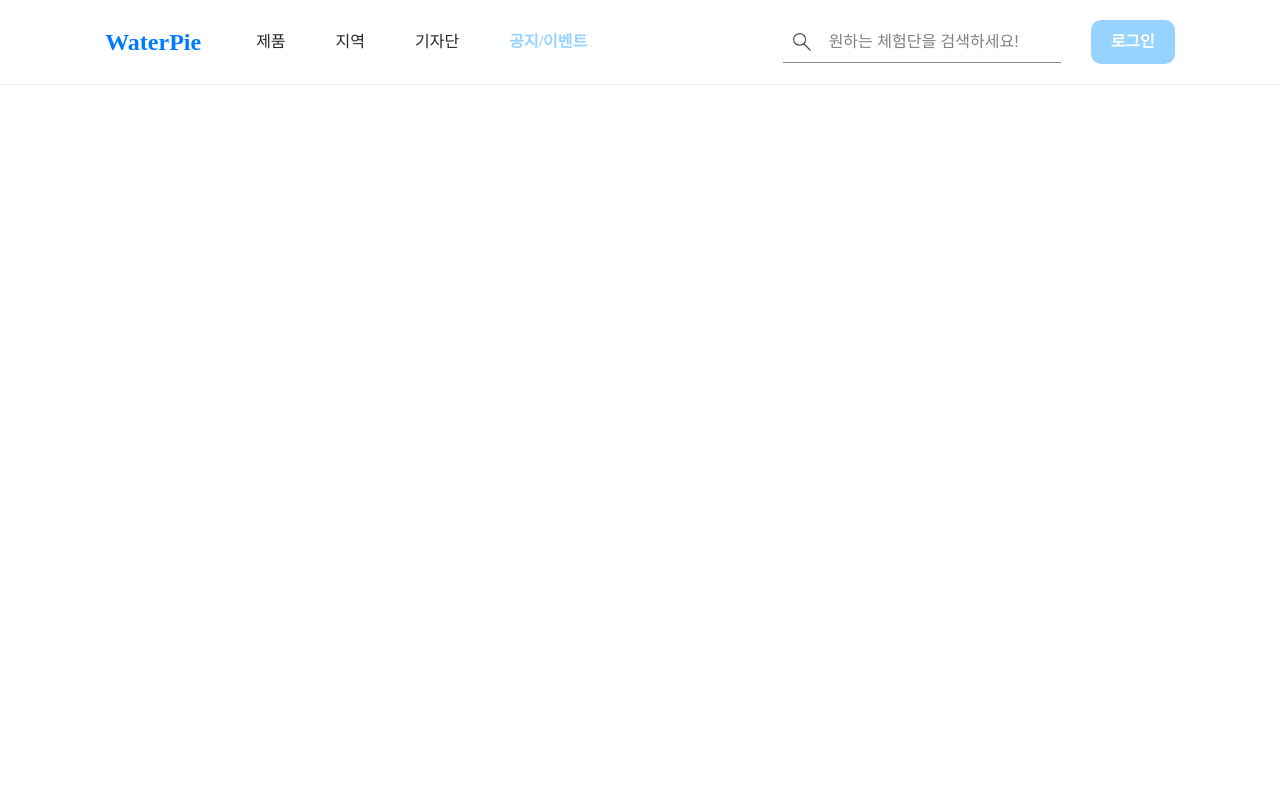
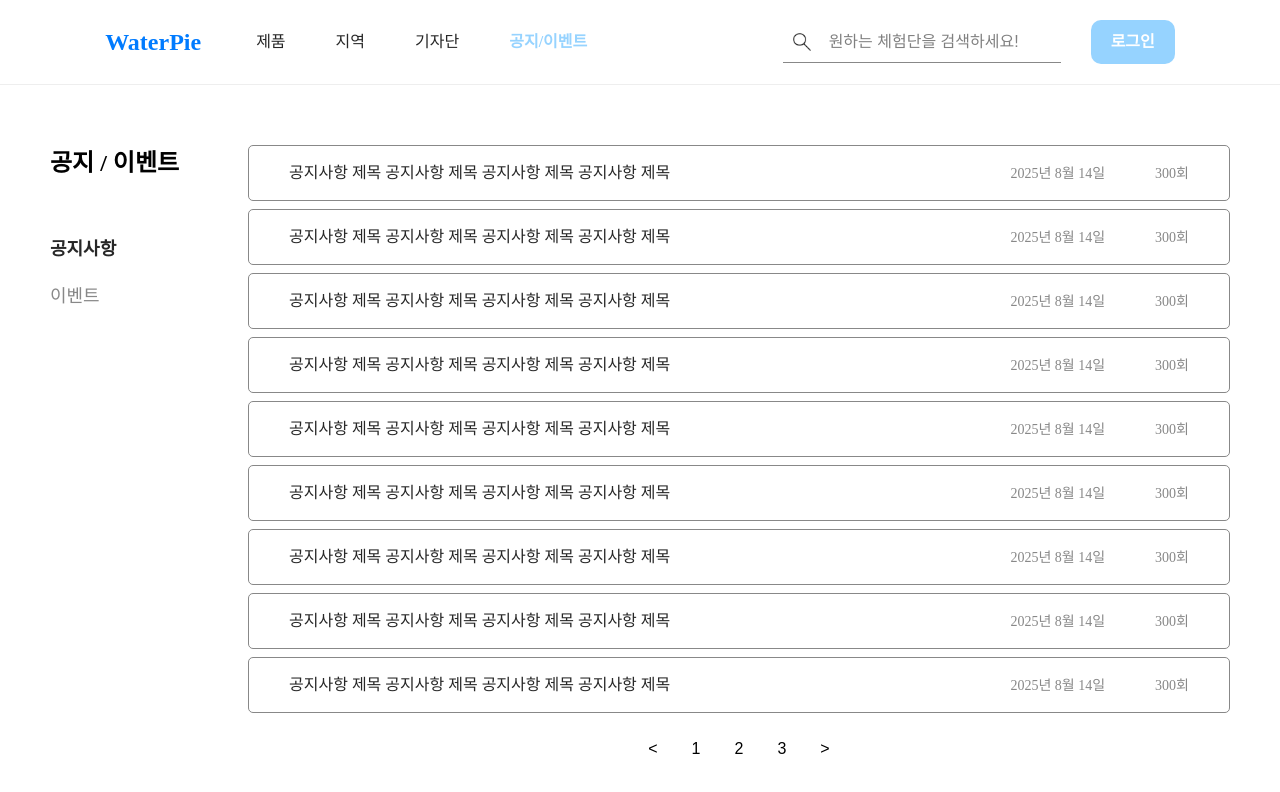
Before and after one commit to water-pie/frontend, a React (Vite) app: page /notices in a window 1280 px wide. Shown: the top 792 px of the page. Built offline with nearby package versions, Linux system fonts and the light colour scheme.

Commit message:
feat: post 디자인 퍼블리싱

```diff
--- a/src/components/Category/Categories.tsx
+++ b/src/components/Category/Categories.tsx
@@ -74,7 +74,7 @@ const Container = styled.div`
 const CategoryBox = styled.div`
   display: flex;
   gap: 10px;
-  border-bottom: 1px solid #888;
+  border-bottom: 1px solid #ddd;
 `;
 
 const TextBox = styled.div<{ selected: boolean }>`
--- /dev/null
+++ b/src/components/Layouts/PostLayout.tsx
@@ -0,0 +1,34 @@
+import { useState } from "react";
+import { Outlet } from "react-router-dom";
+import * as S from "styles/post/post";
+
+export const PostLayout = () => {
+  const [isSelect, setIsSelect] = useState<"notice" | "event">("notice");
+
+  return (
+    <S.NoticeContainer>
+      <S.LeftContent>
+        <h2>공지 / 이벤트</h2>
+        <S.ClassificationBox>
+          <S.Classification
+            to="/notices"
+            onClick={() => setIsSelect("notice")}
+            selected={isSelect == "notice"}
+          >
+            공지사항
+          </S.Classification>
+          <S.Classification
+            to="/notices"
+            onClick={() => setIsSelect("event")}
+            selected={isSelect == "event"}
+          >
+            이벤트
+          </S.Classification>
+        </S.ClassificationBox>
+      </S.LeftContent>
+      <Outlet />
+    </S.NoticeContainer>
+  )
+};
+
+export default PostLayout;
--- /dev/null
+++ b/src/components/Post/PostCard.tsx
@@ -0,0 +1,22 @@
+import * as S from "styles/post/postCard"
+
+interface Props {
+  id: number,
+  title: string,
+  createdAt: string,
+  watch: number
+}
+
+export const PostCard = ({ id, title, createdAt, watch }: Props) => {
+  return (
+    <S.Container to={`/notices/${id}`}>
+      <S.Title>{title}</S.Title>
+      <S.Info>
+        <S.Created>{createdAt}</S.Created>
+        <S.Watch>{watch}회</S.Watch>
+      </S.Info>
+    </S.Container>
+  )
+};
+
+export default PostCard;
--- /dev/null
+++ b/src/mocks/post.ts
@@ -0,0 +1,65 @@
+export const posts = [
+  {
+    id: 1,
+    title: "공지사항 제목 공지사항 제목 공지사항 제목 공지사항 제목",
+    detail: "",
+    createdAt: "2025년 8월 14일",
+    watch: 300,
+  },
+  {
+    id: 2,
+    title: "공지사항 제목 공지사항 제목 공지사항 제목 공지사항 제목",
+    detail: "",
+    createdAt: "2025년 8월 14일",
+    watch: 300,
+  },
+  {
+    id: 3,
+    title: "공지사항 제목 공지사항 제목 공지사항 제목 공지사항 제목",
+    detail: "",
+    createdAt: "2025년 8월 14일",
+    watch: 300,
+  },
+  {
+    id: 4,
+    title: "공지사항 제목 공지사항 제목 공지사항 제목 공지사항 제목",
+    detail: "",
+    createdAt: "2025년 8월 14일",
+    watch: 300,
+  },
+  {
+    id: 5,
+    title: "공지사항 제목 공지사항 제목 공지사항 제목 공지사항 제목",
+    detail: "",
+    createdAt: "2025년 8월 14일",
+    watch: 300,
+  },
+  {
+    id: 6,
+    title: "공지사항 제목 공지사항 제목 공지사항 제목 공지사항 제목",
+    detail: "",
+    createdAt: "2025년 8월 14일",
+    watch: 300,
+  },
+  {
+    id: 7,
+    title: "공지사항 제목 공지사항 제목 공지사항 제목 공지사항 제목",
+    detail: "",
+    createdAt: "2025년 8월 14일",
+    watch: 300,
+  },
+  {
+    id: 8,
+    title: "공지사항 제목 공지사항 제목 공지사항 제목 공지사항 제목",
+    detail: "",
+    createdAt: "2025년 8월 14일",
+    watch: 300,
+  },
+  {
+    id: 9,
+    title: "공지사항 제목 공지사항 제목 공지사항 제목 공지사항 제목",
+    detail: "",
+    createdAt: "2025년 8월 14일",
+    watch: 300,
+  },
+]
--- /dev/null
+++ b/src/pages/Post/NoticesAndEvents.tsx
@@ -0,0 +1,47 @@
+import styled from "@emotion/styled";
+import PostCard from "components/Post/PostCard";
+import { posts } from "mocks/post";
+import * as S from "styles/post/post";
+
+export default function NoticesAndEvents() {
+  // 페이지네이션 추가
+
+  return (
+    <S.RightContent>
+        {posts.map(post => {
+          return (
+            <PostCard
+              key={post.id}
+              id={post.id}
+              title={post.title}
+              createdAt={post.createdAt}
+              watch={post.watch}
+            />
+          )
+        })}
+        <Pagination>
+          <PageButton>{"<"}</PageButton>
+          <PageButton>1</PageButton>
+          <PageButton>2</PageButton>
+          <PageButton>3</PageButton>
+          <PageButton>{">"}</PageButton>
+        </Pagination>
+      </S.RightContent>
+  )
+};
+
+export const Pagination = styled.div`
+  display: flex;
+  justify-content: center;
+  gap: 8px;
+  margin-top: 10px;
+`
+
+export const PageButton = styled.button`
+  min-width: 35px;
+  min-height: 35px;
+  font-weight: 400;
+  font-size: 16px;
+  background-color: white;
+  border: none;
+`
--- /dev/null
+++ b/src/pages/Post/PostDetail.tsx
@@ -0,0 +1,25 @@
+import * as S from "styles/post/detail";
+
+export default function PostDetail() {
+  return (
+    <S.RightContent>
+      <S.PostHeader>
+        <S.PostTitle>
+          공지사항 제목 공지사항 제목 공지사항 제목 공지사항 제목
+        </S.PostTitle>
+        <S.PostMeta>
+          <div>2025년 8월 14일</div>
+          <div>300회</div>
+        </S.PostMeta>
+      </S.PostHeader>
+
+      <S.PostBody>
+        안녕하세요 오늘은 공지사항을 전달하기 위해서 이 글을 씁니다!!{'\n'}
+        안녕하세요 오늘은 공지사항을 전달하기 위해서 이 글을 씁니다!!{'\n'}
+        안녕하세요 오늘은 공지사항을 전달하기 위해서 이 글을 씁니다!!{'\n'}
+        ...
+        감사합니다~
+      </S.PostBody>
+    </S.RightContent>
+  )
+};
--- a/src/router/router.tsx
+++ b/src/router/router.tsx
@@ -1,12 +1,13 @@
 import Layout from "components/Layouts/Layout";
+import PostLayout from "components/Layouts/PostLayout";
 import Location from "pages/Category/Location";
 import Product from "pages/Category/Product";
 import Promotion from "pages/Category/Promotion";
 import Login from "pages/Login";
 import Main from "pages/Main";
 import NotFound from "pages/NotFound";
-import Events from "pages/Post/Events";
-import Notices from "pages/Post/Notices";
+import NoticesAndEvents from "pages/Post/NoticesAndEvents";
+import PostDetail from "pages/Post/PostDetail";
 import SelectSignup from "pages/Signup/SelectSignup";
 import Signup from "pages/Signup/Signup";
 import { BrowserRouter, Route, Routes } from "react-router-dom";
@@ -20,8 +21,10 @@ export default function Router() {
           <Route path="product" element={<Product />} />
           <Route path="location" element={<Location />} />
           <Route path="promotion" element={<Promotion />} />
-          <Route path="notices" element={<Notices />} />
-          <Route path="events" element={<Events />} />
+          <Route path="notices" element={<PostLayout />}>
+            <Route index element={<NoticesAndEvents />} />
+            <Route path=":id" element={<PostDetail />} />
+          </Route>
           <Route path="login" element={<Login />}/>
           <Route path="signup" element={<SelectSignup />} />
           <Route path="signup/:type" element={<Signup />} />
--- /dev/null
+++ b/src/styles/post/detail.ts
@@ -0,0 +1,39 @@
+import styled from "@emotion/styled";
+
+export const RightContent = styled.div`
+  display: flex;
+  flex-direction: column;
+  gap: 8px;
+  padding-top: 20px;
+  width: 900px;
+`;
+
+export const PostHeader = styled.div`
+  display: flex;
+  justify-content: space-between;
+  align-items: center;
+  padding-bottom: 10px;
+  border-bottom: 1px solid #000;
+`;
+
+export const PostTitle = styled.h1`
+  font-size: 20px;
+  font-weight: 600;
+  line-height: 1.5;
+  flex: 1;
+`;
+
+export const PostMeta = styled.div`
+  display: flex;
+  align-items: flex-end;
+  font-size: 14px;
+  color: #888;
+  gap: 20px;
+`;
+
+export const PostBody = styled.div`
+  margin-top: 20px;
+  font-size: 16px;
+  line-height: 1.6;
+  white-space: pre-line;
+`;
--- /dev/null
+++ b/src/styles/post/post.ts
@@ -0,0 +1,34 @@
+import styled from "@emotion/styled"
+import { Link } from "react-router-dom"
+
+export const NoticeContainer = styled.div`
+  width: 1180px;
+  display: flex;
+  justify-content: space-between;
+`
+
+export const LeftContent = styled.div`
+  display: flex;
+  flex-direction: column;
+  gap: 35px;
+`
+
+export const ClassificationBox = styled.div`
+  display: flex;
+  flex-direction: column;
+  gap: 20px;
+`
+
+export const Classification = styled(Link)<{ selected?: boolean }>`
+  color: ${({ selected }) => selected ? "#272727" : "#888888"};
+  font-weight: ${({ selected }) => selected ? "700" : "500"};
+  font-size: 18px;
+  cursor: pointer;
+`
+
+export const RightContent = styled.div`
+  display: flex;
+  flex-direction: column;
+  gap: 8px;
+  padding-top: 20px;
+`
--- /dev/null
+++ b/src/styles/post/postCard.ts
@@ -0,0 +1,35 @@
+import styled from "@emotion/styled"
+import { Link } from "react-router-dom"
+
+export const Container = styled(Link)`
+  display: flex;
+  justify-content: space-between;
+  align-items: center;
+  border-radius: 5px;
+  padding: 15px 40px;
+  border: 1px solid #888;
+  width: 900px;
+`
+
+export const Title = styled.span`
+  font-size: 16px;
+  font-weight: 500;
+  color: #272727;
+`
+
+export const Info = styled.div`
+  display: flex;
+  gap: 50px;
+`
+
+export const Created = styled.span`
+  font-size: 14px;
+  font-weight: 400;
+  color: #888;
+`
+
+export const Watch = styled.span`
+  font-size: 14px;
+  font-weight: 400;
+  color: #888;
+`
```
Also changed, not shown: src/pages/Post/Events.tsx (deleted, +0 -7 lines), src/pages/Post/Notices.tsx (deleted, +0 -7 lines).
